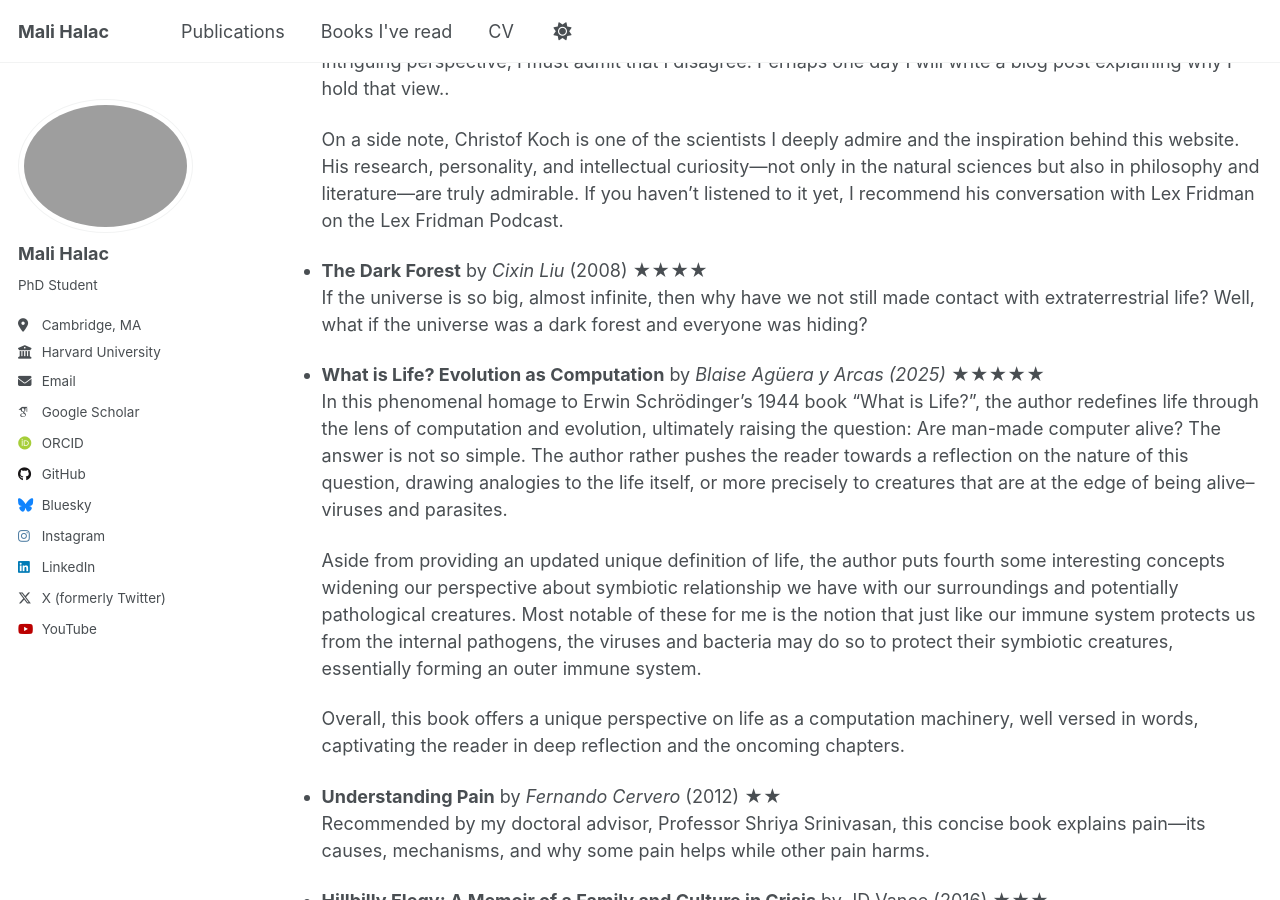
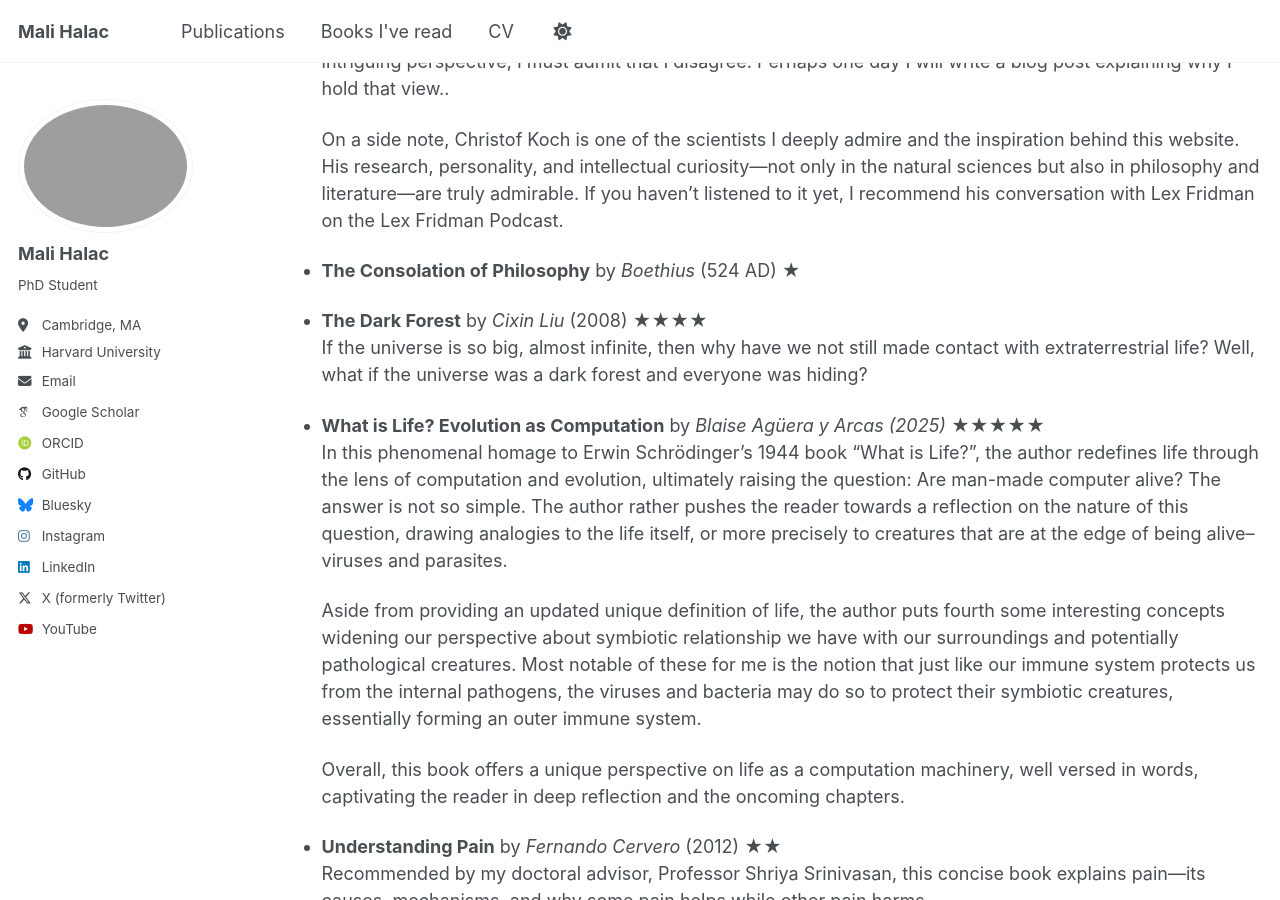
Before and after one commit to malihalac/malihalac.github.io, a Jekyll site: the page built from _pages/books-read.md, in a window 1280 px wide and 900 px high, scrolled down 1842 px. Built offline with Jekyll 4.4.1, drawn with Linux system fonts in a browser that asks for light colours; some web fonts are replaced; a script that is not in the unit is left out.

Commit message:
Boethius

```diff
--- a/_pages/books-read.md
+++ b/_pages/books-read.md
@@ -41,6 +41,8 @@
     Leading consciousness researcher Christof Koch explores the nature of consciousness in this book. He draws on explanations from neuroscience, shares his personal experiences with psychedelics, discusses common reports of near-death experiences, and reflects on religious perspectives. The most striking argument he makes is that consciousness is not merely a computation but has a physical essence. While this is an intriguing perspective, I must admit that I disagree. Perhaps one day I will write a blog post explaining why I hold that view..
 
     On a side note, Christof Koch is one of the scientists I deeply admire and the inspiration behind this website. His research, personality, and intellectual curiosity—not only in the natural sciences but also in philosophy and literature—are truly admirable. If you haven't listened to it yet, I recommend his conversation with Lex Fridman on the Lex Fridman Podcast.
+
+- **The Consolation of Philosophy** by *Boethius* (524 AD) ★
 
 - **The Dark Forest** by *Cixin Liu* (2008) ★★★★
     If the universe is so big, almost infinite, then why have we not still made contact with extraterrestrial life? Well, what if the universe was a dark forest and everyone was hiding?
```
